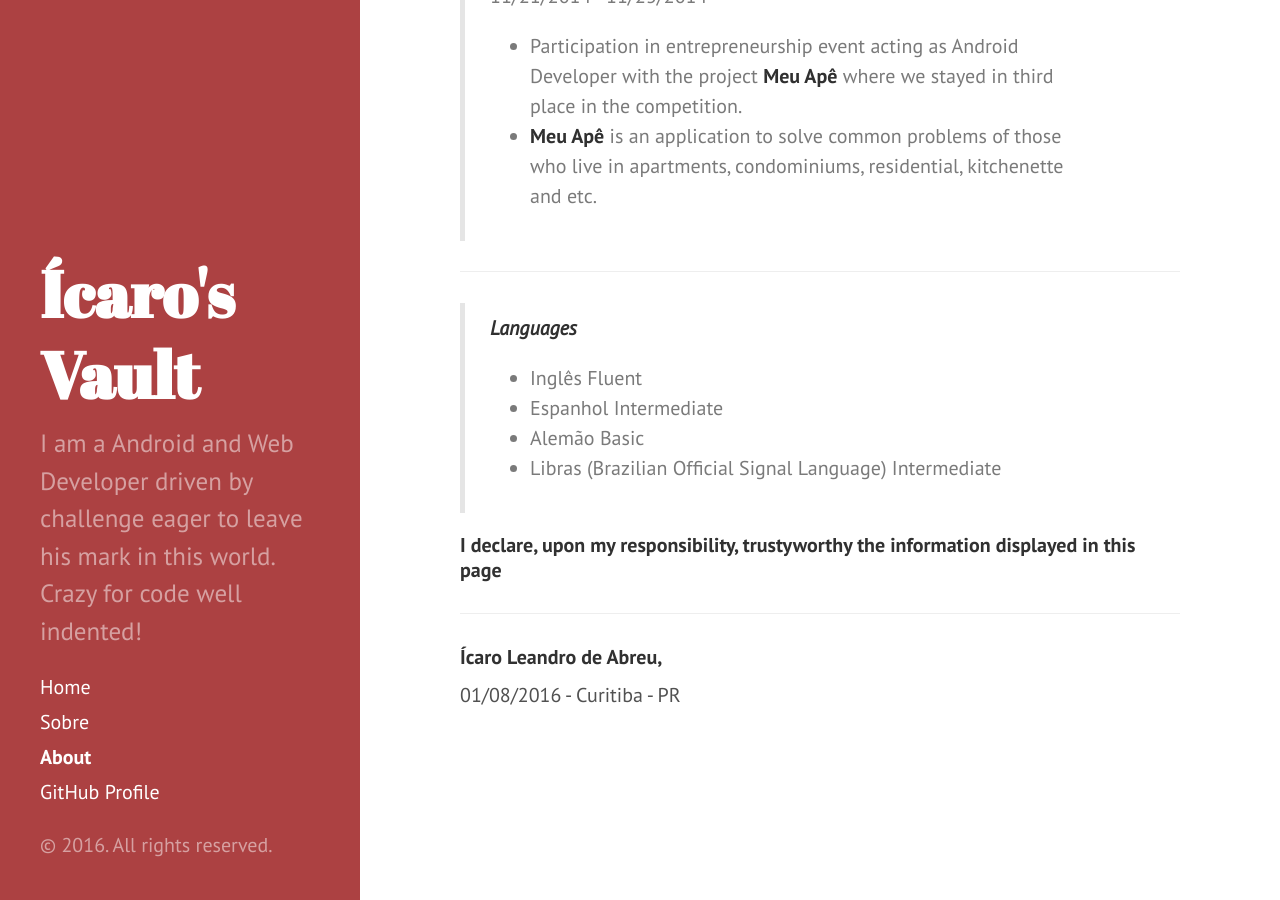
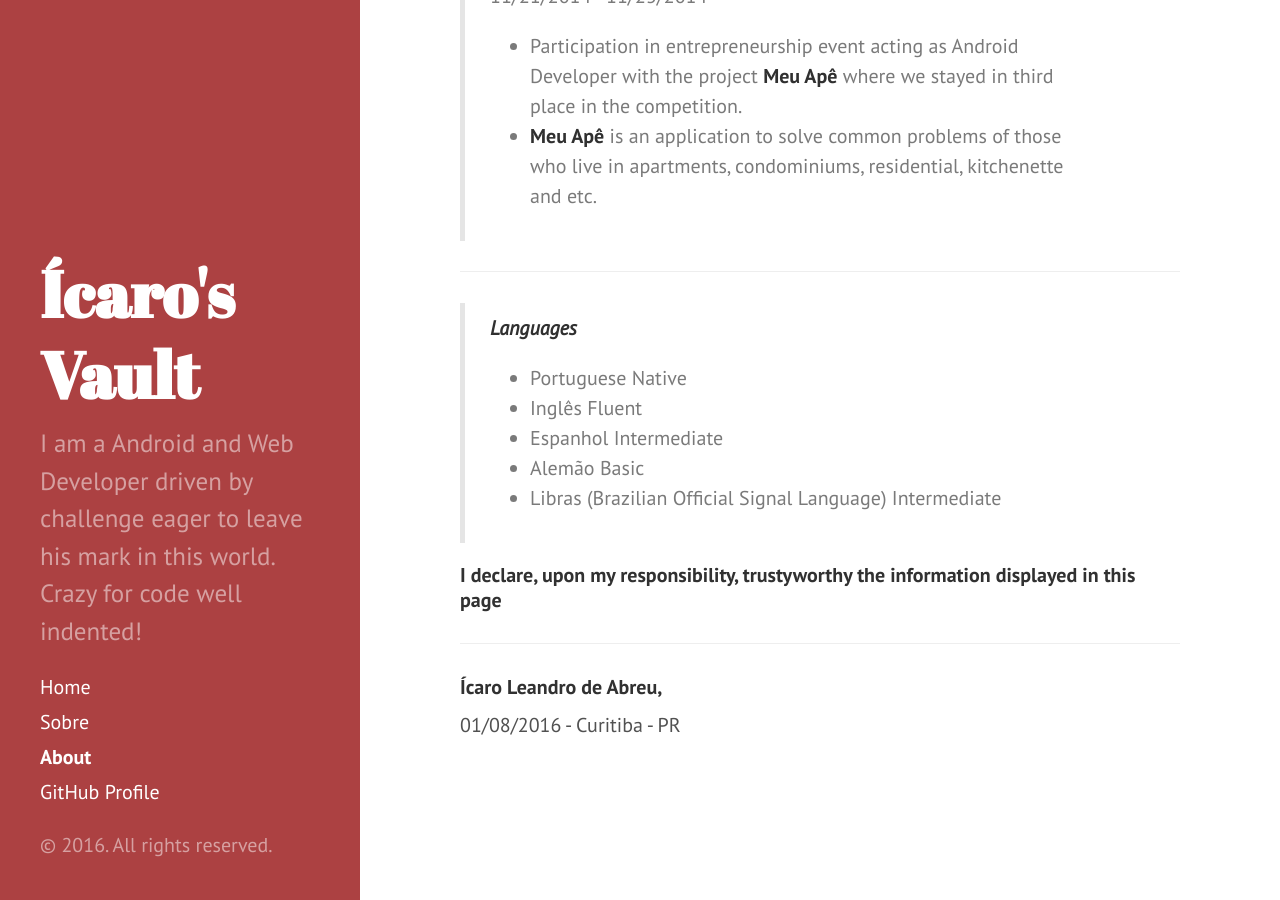
Before and after one commit to icaroabreu/icaroabreu.github.io, a Jekyll site: the page built from about.md, in a window 1280 px wide and 900 px high, scrolled down 3862 px. Built offline with Jekyll 4.4.1, drawn with Linux system fonts in a browser that asks for light colours; Markdown is read by kramdown in place of the engine named in the settings.

Commit message:
Update about.md

```diff
--- a/about.md
+++ b/about.md
@@ -101,6 +101,7 @@ I'm a challenge driven, self taught, responsible and updated Android developer w
 
 > ***Languages***
 >
+>  - Portuguese Native
 >  - Inglês Fluent
 >  - Espanhol Intermediate
 >  - Alemão Basic
```
